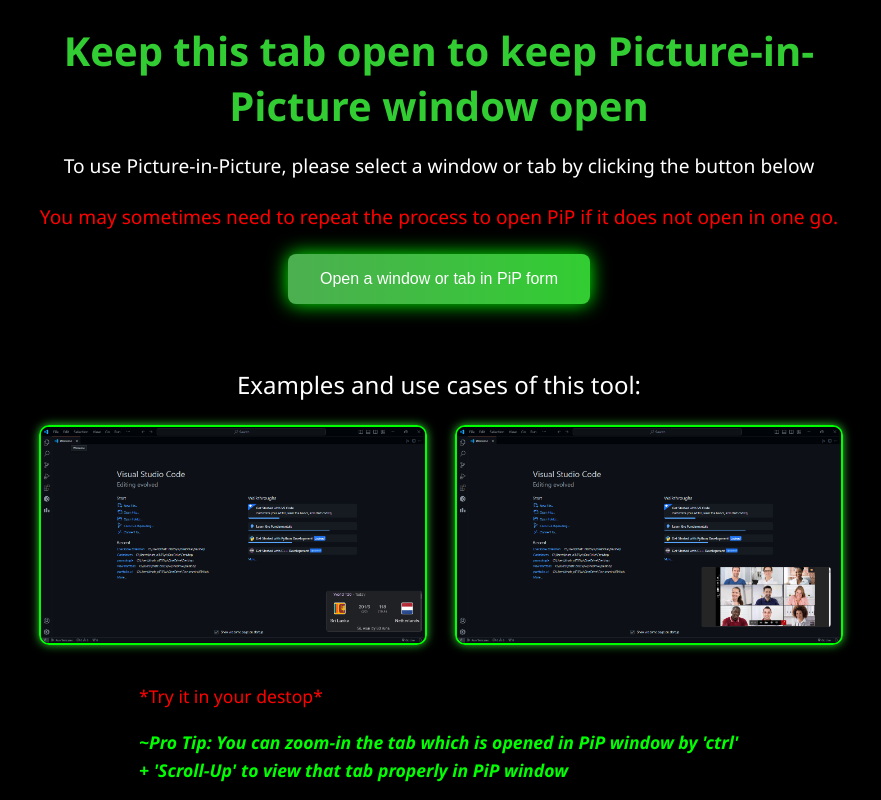
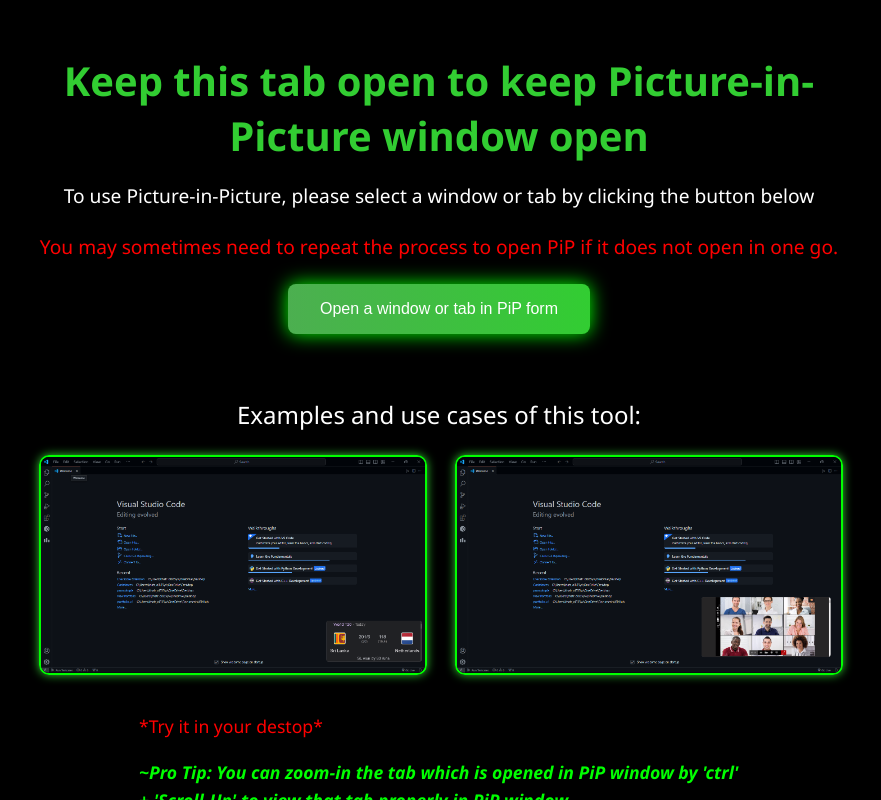
Before and after one commit to raghavkhatri413/LiveTab-PiP-Viewer-Website, a plain HTML site: page index.html in a window 1280 px wide. Shown: the whole page, without its empty margins (201-1082 px from the left). Drawn offline with nearby package versions, Linux system fonts and the light colour scheme.

Commit message:
Update styles.css

```diff
--- a/styles.css
+++ b/styles.css
@@ -29,7 +29,7 @@ h1 {
   font-weight: bold; /* Bold text */
   color: #32CD32; /* Green color */
   margin-bottom: 1.5rem;
-  margin-top: 740px;
+  margin-top: 800px;
 }
 
 p {
```
